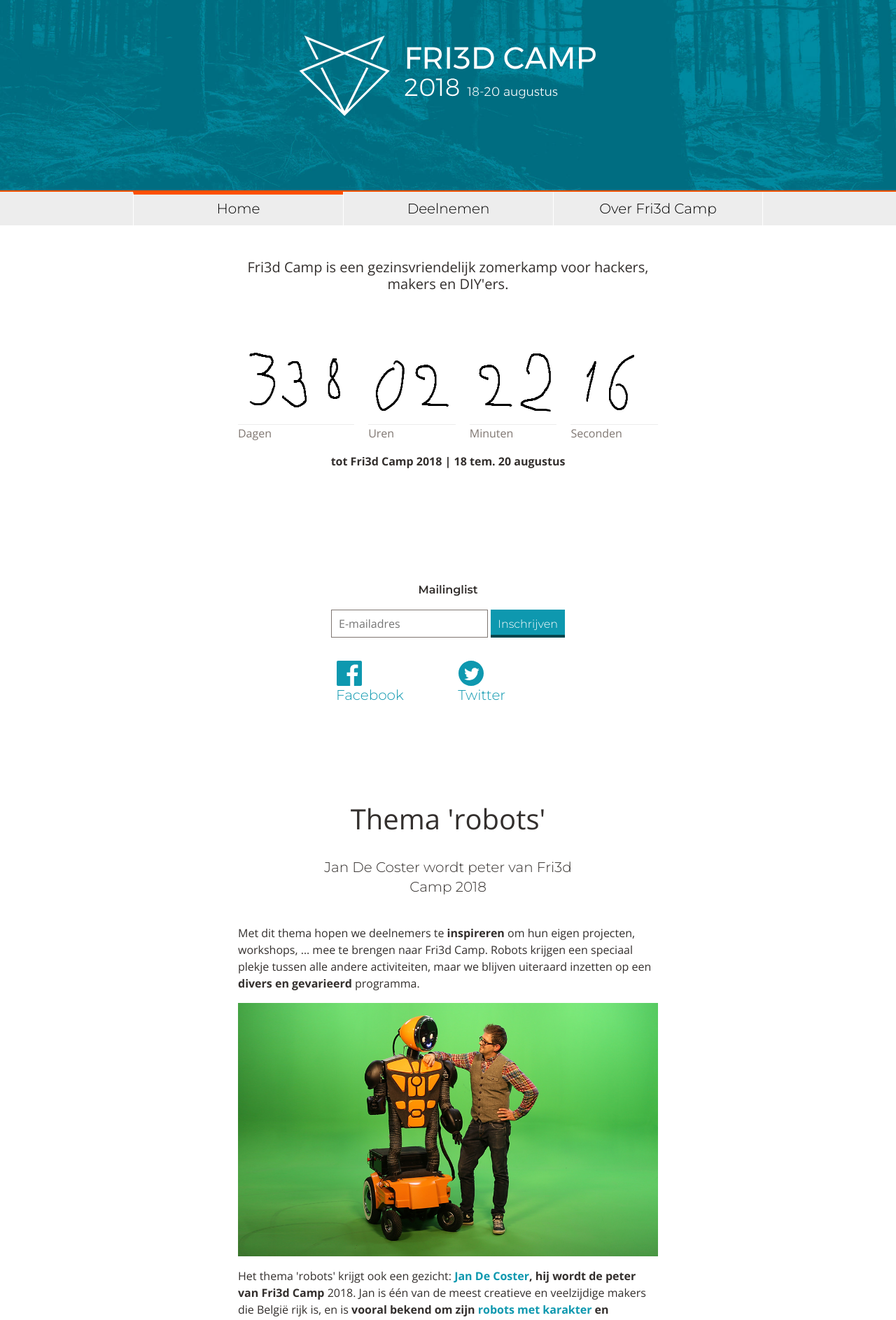
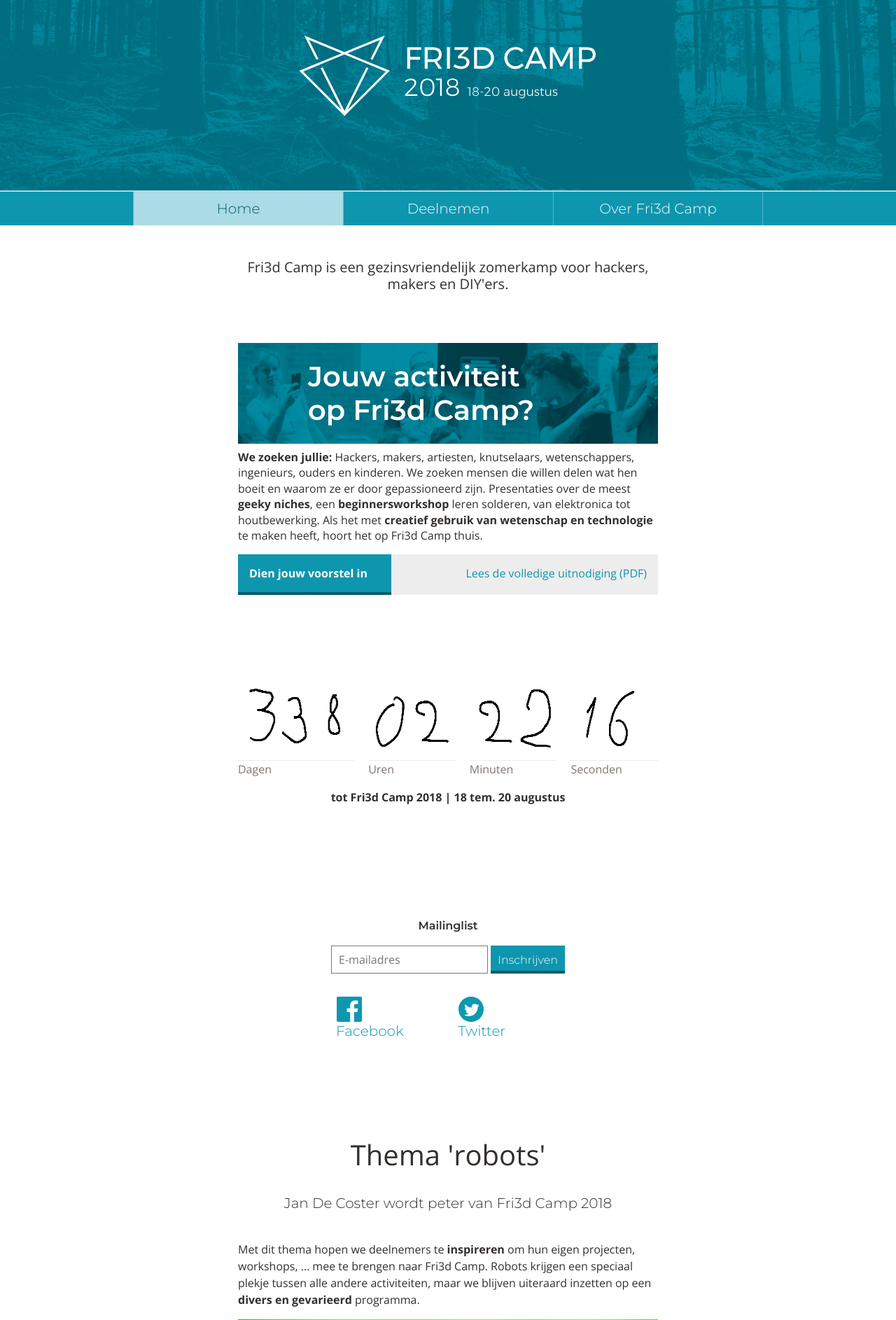
Before and after one commit to Fri3dCamp/fri3d2018-announce, a Jekyll site: the page built from index.html, in a window 1280 px wide. Shown: the top 1886 px of the page at 70% size. Built offline with Jekyll 4.4.1, drawn with Linux system fonts in a browser that asks for light colours; nearby versions of some CDN libraries; grey boxes are pictures that could not be loaded.

Commit message:
CTA on home + palette

```diff
--- a/css/style.css
+++ b/css/style.css
@@ -356,6 +356,17 @@
 th {
   padding: 0;
 }
+/*
+@clr-secondary1:    #ff5000;
+@clr-secondary2:    #93430D;
+@clr-secondary3:    #FFCAA6;
+@clr-secondary4:    #FFE4D2;
+
+@clr-primary1:      #0E98AF;
+@clr-primary2:      #02454C;
+@clr-primary3:      #7FD2E5;
+@clr-primary4:      #B2EFF9;
+*/
 /*! HTML5 Boilerplate v5.0 | MIT License | http://h5bp.com/ */
 html {
   color: #222;
@@ -432,14 +443,19 @@
   margin-top: 0;
 }
 a {
-  color: #0E98AF;
+  color: #0E96AF;
   text-decoration: none;
 }
 a:hover {
-  color: #02454C;
+  color: #025C6D;
 }
 p {
   margin-top: 0;
+}
+img.img-left {
+  float: left;
+  margin-right: 8px;
+  margin-bottom: 8px;
 }
 strong {
   font-weight: 600;
@@ -470,13 +486,18 @@
 .widecontent h2 {
   font-size: 20px;
   font-weight: 300;
-  max-width: 400px;
+  max-width: 600px;
 }
 .widecontent h1 {
   font-size: 4rem;
   font-weight: 300;
   max-width: 600px;
   margin-top: 64px;
+}
+.widecontent .slideshowwrapper {
+  max-width: 1000px;
+  margin-left: auto;
+  margin-right: auto;
 }
 @media screen and (max-width: 1024px) {
   .widecontent.multicol .col {
@@ -521,7 +542,7 @@
   background-color: #AFAAA7;
 }
 .widecontent figcaption a {
-  color: #02454C;
+  color: #025C6D;
 }
 .pagefooter {
   padding: 24px;
@@ -555,7 +576,7 @@
   }
 }
 .pagehead {
-  background-color: #0E98AF;
+  background-color: #0E96AF;
   background-image: url('../img/header_forest.jpg');
   background-size: cover;
   background-position: center;
@@ -565,7 +586,7 @@
   position: relative;
 }
 .subhead {
-  background-color: #EDEDED;
+  background-color: #0E96AF;
   font-family: 'Montserrat', sans-serif;
   font-size: 4.8rem;
   font-weight: 300;
@@ -578,12 +599,12 @@
 }
 @media screen and (min-width: 550px) {
   .subhead {
-    border-top: 2px solid #ff5000;
+    border-top: 0.2rem solid #abdbe4;
   }
 }
 .subhead.sticky {
   /* offset-x | offset-y | blur-radius | spread-radius | color */
-  border-top-color: #02454C;
+  border-top-color: #025C6D;
   position: fixed;
   top: 0;
   left: 0;
@@ -619,7 +640,7 @@
   font-size: 12px;
   text-align: center;
   color: white;
-  background-color: #02454C;
+  background-color: #025C6D;
   vertical-align: middle;
   transition: height 0.5s, padding 0.5s;
 }
@@ -659,7 +680,7 @@
 }
 @media screen and (max-width: 549px) {
   .mainnav {
-    background-color: #0E98AF;
+    background-color: #0E96AF;
     box-shadow: 0 2px 6px 1px rgba(0, 0, 0, 0.3);
   }
 }
@@ -668,8 +689,8 @@
   text-align: center;
   padding-top: 8px;
   padding-bottom: 8px;
-  background-color: #0E98AF;
-  border-top: 2px solid #7FD2E5;
+  background-color: #0E96AF;
+  border-top: 2px solid #56B6C8;
   z-index: 200;
   position: relative;
 }
@@ -742,12 +763,11 @@
 }
 .menu-container .menu-container li a {
   font-size: 16px;
-  background-color: #FFE4D2;
+  background-color: #ddf0f4;
   color: #000;
 }
 .menu-container .menu-container li a:hover {
-  border-bottom: 0.2rem solid #ff5000;
-  padding-bottom: 0.8rem;
+  background-color: #abdbe4;
 }
 .menu-container {
   list-style: none;
@@ -771,43 +791,43 @@
 }
 @media screen and (min-width: 550px) {
   .menu-container li:last-of-type a {
-    border-right: 1px solid white;
+    border-right: 1px solid #56B6C8;
   }
 }
 .menu-container li.selected > a,
 .menu-container li.active.selected > a {
-  background-color: #FFE4D2;
+  background-color: #ddf0f4;
   color: #000;
 }
 .menu-container li.active > a {
-  border-top: solid 0.4rem #ff5000;
-  padding-top: 0.6rem;
+  background-color: #abdbe4;
+  color: #025C6D;
 }
 .menu-container li.active > a:hover {
-  background-color: #FFE4D2;
+  background-color: #ddf0f4;
   color: #000;
 }
 .menu-container a {
   display: block;
   padding: 1rem;
   text-align: center;
-  color: #000;
-  background-color: #EDEDED;
+  color: white;
+  background-color: #0E96AF;
   transition: background-color 0.2s;
 }
 @media screen and (min-width: 550px) {
   .menu-container a {
-    border-left: 1px solid white;
+    border-left: 1px solid #56B6C8;
   }
 }
 @media screen and (max-width: 549px) {
   .menu-container a {
-    border-top: 1px solid white;
+    border-top: 1px solid #56B6C8;
   }
 }
 @media screen and (min-width: 550px) {
   .menu-container a:hover {
-    background-color: #FFE4D2;
+    background-color: #abdbe4;
     color: #000;
   }
 }
@@ -838,7 +858,8 @@
   height: 100%;
 }
 .maincontent,
-.notice {
+.notice,
+.cta {
   padding: 24px;
 }
 .pagettl,
@@ -850,6 +871,57 @@
   margin-right: auto;
   line-height: 1.5em;
   box-sizing: padding-box;
+}
+.cta {
+  max-width: 600px;
+  margin-left: auto;
+  margin-right: auto;
+}
+.cta .heroimg {
+  width: 100%;
+  margin-bottom: 8px;
+  height: auto;
+}
+.cta .herottl {
+  font-family: 'Montserrat', sans-serif;
+  color: white;
+  font-size: 3rem;
+  background-size: cover;
+  background-color: #0E96AF;
+}
+.cta .linkbar {
+  background-color: #EDEDED;
+  display: flex;
+}
+.cta .linkbar .primary {
+  padding: 16px;
+  display: block;
+  background-color: #0E96AF;
+  color: white;
+  flex-grow: 1;
+  border-bottom: 0.4rem solid #025C6D;
+  padding-bottom: 15.6px;
+  transition: background-color 0.2s;
+  font-weight: 700;
+}
+.cta .linkbar .primary:hover {
+  background-color: #025C6D;
+}
+.cta .linkbar .secondary {
+  padding: 16px;
+  text-align: right;
+  flex-grow: 5;
+}
+#cta-cfp .herottl {
+  background-image: url('../img/workshop.jpg');
+  color: white;
+  font-size: 4rem;
+  font-weight: 600;
+  padding: 24px;
+  padding-left: 100px;
+  padding-right: 160px;
+  background-size: cover;
+  line-height: 1.2;
 }
 .herotext {
   font-weight: 100;
@@ -865,25 +937,31 @@
 .herotext p {
   margin: 0;
 }
-.herotext {
-  font-weight: 100;
-  text-align: center;
+.navpage > ul {
+  margin: 0;
+  padding: 0;
+  list-style: none;
 }
-@media screen and (min-width: 400px) {
-  .herotext {
-    font-size: 20px;
-    margin-top: 24px;
-    margin-bottom: 24px;
-  }
+.navpage > ul li {
+  display: block;
 }
-.herotext p {
-  margin: 0;
+.navpage > ul a {
+  transition: background-color 0.2s, color 0.2s;
+  display: block;
+  background-color: #abdbe4;
+  color: #025C6D;
+  padding: 1rem;
+  margin-bottom: 1rem;
+}
+.navpage > ul a:hover {
+  background-color: #0E96AF;
+  color: white;
 }
 .subhead + .notice {
   margin-top: 24px;
 }
 .notice {
-  background-color: #FFE4D2;
+  background-color: #fff6e1;
   margin-top: 8px;
   margin-bottom: 24px;
 }
@@ -892,11 +970,15 @@
 }
 .button {
   display: block;
-  background-color: #0E98AF;
+  background-color: #0E96AF;
   color: white;
   padding: 1rem;
   text-align: center;
-  border-bottom: 2px solid #02454C;
+  border-bottom: 0.2rem solid #025C6D;
+  transition: background-color 0.2s;
+}
+.button:hover {
+  background-color: #025C6D;
 }
 .mailinglist_social {
   text-align: center;
@@ -1002,18 +1084,22 @@
   font-family: 'Montserrat', sans-serif;
   font-weight: 300;
   border: none;
-  border-bottom: 4px solid #02454C;
+  border-bottom: 4px solid #025C6D;
   color: white;
-  background-color: #0E98AF;
+  background-color: #0E96AF;
   vertical-align: top;
   box-sizing: border-box;
   display: inline-block;
+  transition: background-color 0.2s;
 }
 @media screen and (max-width: 400px) {
   #mc_embed_signup input[type="submit"] {
     width: 100%;
     margin-top: 8px;
   }
+}
+#mc_embed_signup input[type="submit"]:hover {
+  background-color: #025C6D;
 }
 .submitwrapper {
   display: inline-block;
--- a/index.html
+++ b/index.html
@@ -8,6 +8,13 @@
         <div class="herotext">
             <p>Fri3d Camp is een gezinsvriendelijk zomerkamp voor hackers, makers en DIY'ers.</p>
         </div>
+    </div>
+    <div class="cta" id="cta-cfp">
+      <h2 class="herottl">Jouw activiteit op Fri3d Camp?</h2>
+      <p><strong>We zoeken jullie: </strong>Hackers, makers, artiesten, knutselaars, wetenschappers, ingenieurs, ouders en kinderen. We zoeken mensen die willen delen wat hen boeit en waarom ze er door gepassioneerd zijn. Presentaties over de meest <strong>geeky niches</strong>, een <strong>beginnersworkshop</strong> leren solderen, van elektronica tot houtbewerking. Als het met<strong> creatief gebruik van wetenschap en technologie </strong>te maken heeft, hoort het op Fri3d Camp thuis.</p>
+      <div class="linkbar"><a class="primary left" href="#">Dien jouw voorstel in</a> <a href="#" class="secondary right">Lees de volledige uitnodiging (PDF)</a></div>
+    </div>
+    <div class="maincontent">
         <div class="countdownwrapper">
             <div id="countdown" class="countdown" data-totime="August 18, 2018 00:00:00">
                 <div class="days cdsection">
```
Also changed, not shown: less/main.less (+117 -40 lines), less/params.less (+28 -1 lines), img/workshop.jpg (added).
